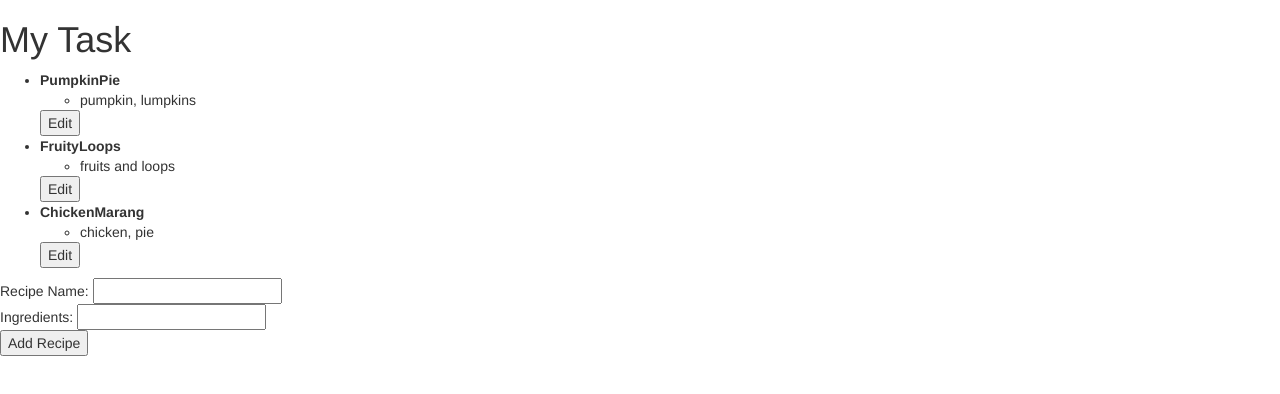
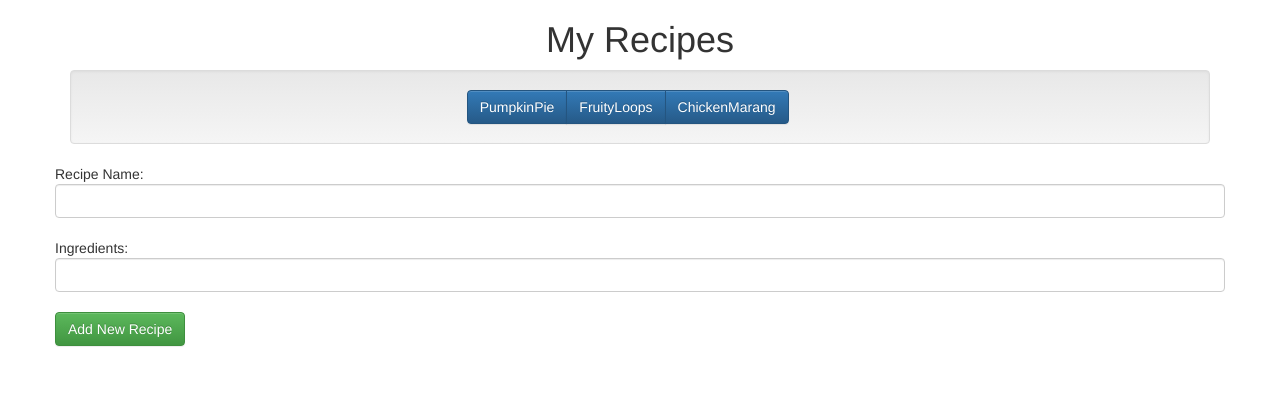
Before and after one commit to Pat878/recipe-box, a React (Create React App) app: page / in a window 1280 px wide. Shown: the top 394 px of the page. Built offline with nearby package versions, Linux system fonts and the light colour scheme.

Commit message:
Add bootstrap modal

```diff
--- a/src/App.js
+++ b/src/App.js
@@ -2,6 +2,7 @@ import React, { Component } from 'react';
 //import { Form, Text, Select, FormError } from 'react-form'
 import logo from './logo.svg';
 import './App.css';
+import { Modal, Button } from 'react-bootstrap';
 
 class TaskList extends React.Component{
 
@@ -13,31 +14,38 @@ class TaskList extends React.Component{
     return (
       <div>
 
-        <ul>
+        <div className="btn-group">
           {this.props.items.map((task, taskIndex) =>
-
-            <li key={taskIndex}>
-              <b>{task}</b><br/>
-              <ul>
-                <li>{this.props.ingredients[taskIndex]}</li>
-              </ul>
-
-              <div className={editValue == taskIndex ? "active" : "inactive"}>
-
-                <input onChange={this.props.onUpdate} value={this.props.newingredient}
-                  type="text"/>
-                  <button onClick={this.props.deleteTask} value={taskIndex}> Delete </button>
-                  <button onClick={this.props.updateRecipe}> Update </button>
-                  <button onClick={this.props.noUpdate}> X </button>
-
+            <Button
+              bsStyle="primary"
+              onClick={this.props.editTask}
+              value={taskIndex}>
+              {task}
+            </Button>
+          )}
         </div>
 
-                <button className={editValue == taskIndex || null ? "inactive" : "active"}
-                  onClick={this.props.editTask} value={taskIndex} > Edit </button>
+        <Modal show={this.props.showModal} onHide={this.props.close}>
+          <Modal.Header closeButton>
+            <Modal.Title ><strong>{this.props.items[this.props.edit]}</strong></Modal.Title>
+          </Modal.Header>
+          <Modal.Body>
+            <h4>{this.props.ingredients[this.props.edit]}</h4>
 
-                </li>
-              )}
-            </ul>
+
+            <input className="form-control" onChange={this.props.onUpdate} value={this.props.newingredient}
+              type="text"/>
+              <Button onClick={this.props.updateRecipe} bsStyle="success"> Update </Button>
+              <Button onClick={this.props.deleteTask} value={this.props.edit} bsStyle="danger"> Delete </Button>
+
+              { //    <button onClick={this.props.noUpdate}> X </button> }
+            }
+
+          </Modal.Body>
+          <Modal.Footer>
+            <Button onClick={this.props.close} bsStyle="primary">Close</Button>
+          </Modal.Footer>
+        </Modal>
 
       </div>
     );
@@ -53,7 +61,8 @@ class TaskList extends React.Component{
       ingredients: ['pumpkin, lumpkins', 'fruits and loops','chicken, pie'],
       ingredient: '',
       edit: null,
-          newingredient: ''
+      newingredient: '',
+      showModal: false
     }
 
     this.deleteTask = this.deleteTask.bind(this);
@@ -64,6 +73,8 @@ class TaskList extends React.Component{
     this.noUpdate = this.noUpdate.bind(this);
     this.updateRecipe = this.updateRecipe.bind(this);
     this.onUpdate = this.onUpdate.bind(this);
+    this.open = this.open.bind(this);
+    this.close = this.close.bind(this);
 
   }
 
@@ -73,7 +84,8 @@ class TaskList extends React.Component{
     this.setState(state => {
       state.items.splice(taskIndex, 1);
       state.ingredients.splice(taskIndex, 1);
-          return {items: state.items, ingredients: state.ingredients, edit: null};
+      return {items: state.items, ingredients: state.ingredients, edit: null,
+        showModal: false};
       });
     }
 
@@ -99,7 +111,7 @@ class TaskList extends React.Component{
     editTask(e) {
       var taskIndex = parseInt(e.target.value, 10);
       console.log(taskIndex)
-        this.setState({edit: e.target.value, newingredient: this.state.ingredients[taskIndex]})
+      this.setState({edit: e.target.value, newingredient: this.state.ingredients[taskIndex], showModal: true})
 
     }
 
@@ -124,26 +136,58 @@ class TaskList extends React.Component{
           this.setState({ newingredient: e.target.value});
         }
 
+        open() {
+          this.setState({ showModal: true });
+        }
+
+        close() {
+          this.setState({ showModal: false });
+        }
+
 
         render(){
 
           return(
-              <div>
-                <h1>My Task </h1>
+            <div className="container">
+              <div className="row">
+                <div className="col-lg-12 text-center">
+                  <h1>My Recipes </h1>
+                </div>
+              </div>
+              <div className="well">
+
+                <div className="row">
+                  <div className="col-lg-8 col-lg-offset-4">
                     <TaskList items={this.state.items} ingredients={this.state.ingredients}
                       newingredient={this.state.newingredient}
                       deleteTask={this.deleteTask} editTask={this.editTask}
                       edit={this.state.edit} noUpdate={this.noUpdate}
                       updateRecipe={this.updateRecipe} addTask={this.addTask}
                       ingredient={this.state.ingredient}
-                  onUpdate={this.onUpdate}/>
+                      onUpdate={this.onUpdate} showModal={this.state.showModal}
+                      open={this.open} close={this.close}/>
 
-                  <form onSubmit={this.addTask}>
-                    Recipe Name: <input onChange={this.onChange} type="text" value={this.state.task}/><br/>
-                    Ingredients: <input onChange={this.onChange2} type="text" value={this.state.ingredient} /><br/>
-                    <button> Add Recipe </button>
+
+
+                    </div>
+                  </div>
+                </div>
+
+
+
+                <form onSubmit={this.addTask} className="form-horizontal">
+                  <div className="form-group">
+                    Recipe Name: <input className="form-control" onChange={this.onChange} type="text" value={this.state.task}/><br/>
+
+                    Ingredients: <input className="form-control" onChange={this.onChange2} type="text" value={this.state.ingredient} /><br/>
+
+                    <button className="btn btn-success"> Add New Recipe </button>
+
+
+                  </div>
                 </form>
               </div>
+
             );
           }
         };
```
Lines whose indentation alone changed are shown as unchanged.
